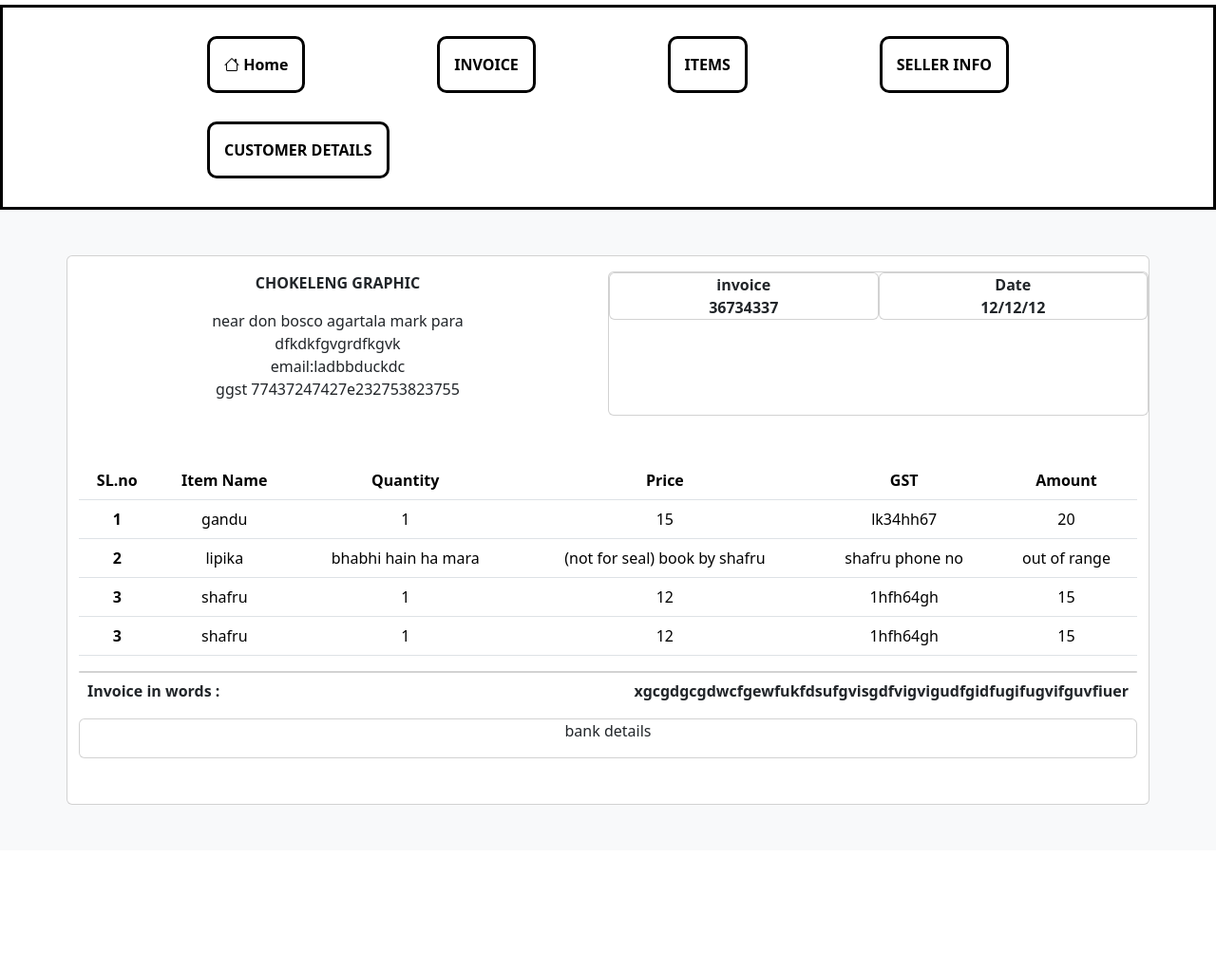
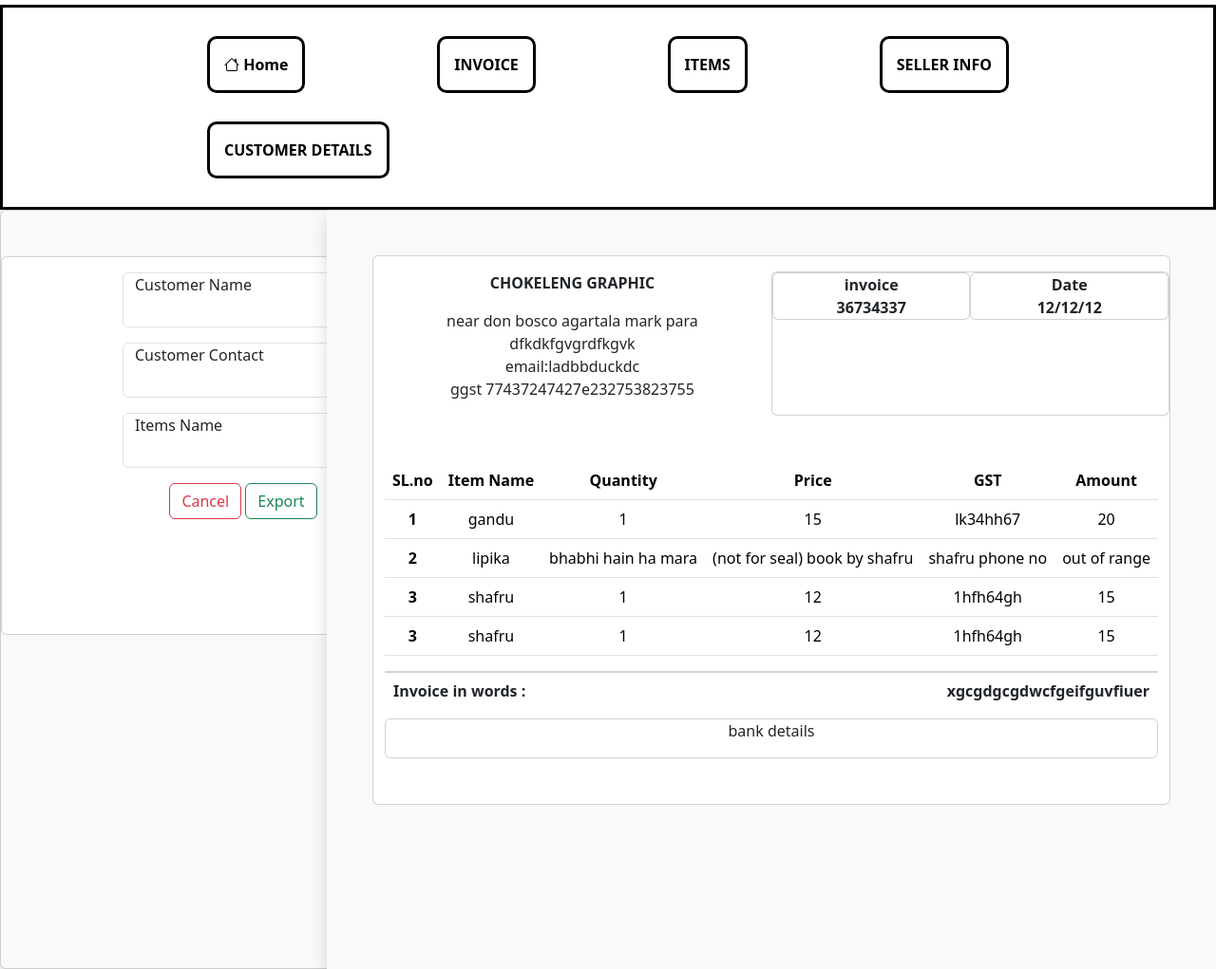
Before and after one commit to Alam-Monir/IdandBilling, a PHP site: page /Billing/ in a window 1280 px wide. Shown: the whole page at 95% size. Before the commit the page ends 848 px from the top, so only its background shows below. Run offline with PHP 8.4, Linux system fonts and the light colour scheme.

Commit message:
update invoice

```diff
--- a/Billing/index.php
+++ b/Billing/index.php
@@ -3,7 +3,33 @@
 include('includes/nav.php');
 ?>
 
-<div class="w-100 p-5 ml-5 shadow bg-body-tertiary">
+<div class="card position-absolute start-0 shadow bg-body-tertiary h-100 " style="width: 40%;">
+
+<div class="card mt-5 h-50 d-flex align-items-center">
+<div class="form-floating w-50">
+        <input type="text" id="sellerContact" class="form-control mt-3" placeholder="Customer Name">
+        <label for="sellerContact">Customer Name</label>
+      </div>
+<div class="form-floating w-50">
+        <input type="text" id="sellerContact" class="form-control mt-3" placeholder="Customer contact">
+        <label for="sellerContact">Customer Contact</label>
+      </div>
+      <div class="form-floating w-50">
+        <input type="text" id="sellerContact" class="form-control mt-3" placeholder="Items">
+        <label for="sellerContact">Items Name</label>
+      </div>
+
+      <div class="d-grid gap-3 d-md-block mt-3">
+      <button type="button" class="btn btn-outline-danger">Cancel</button>
+      <button type="button" class="btn btn-outline-success">Export</button>
+
+</div>
+
+</div>
+
+</div>
+
+<div class="w-60 p-5 ml-5 shadow bg-body-tertiary position-absolute end-0 h-100">
 <div class="container text-center card">
   <div class="row">
     <div class="col-sm-5 col-md-6 fw-bold mt-3">CHOKELENG GRAPHIC
@@ -71,7 +97,7 @@
 
 <div class="card mb-5">
     <div class="fw-bold p-2 g-col-6 position-absolute top-0 start-0">Invoice in words :</div>
-    <div class="fw-bold p-2 g-col-6 position-absolute  top-0 end-0">xgcgdgcgdwcfgewfukfdsufgvisgdfvigvigudfgidfugifugvifguvfiuer</div>
+    <div class="fw-bold p-2 g-col-6 position-absolute  top-0 end-0">xgcgdgcgdwcfgeifguvfiuer</div>
 </div>
 
 <div class="card mb-5">
```
